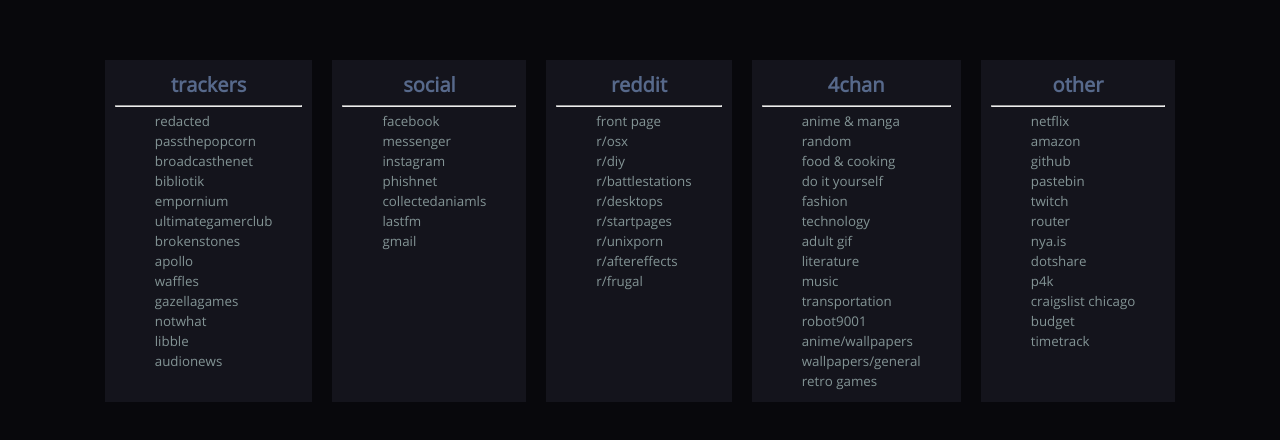
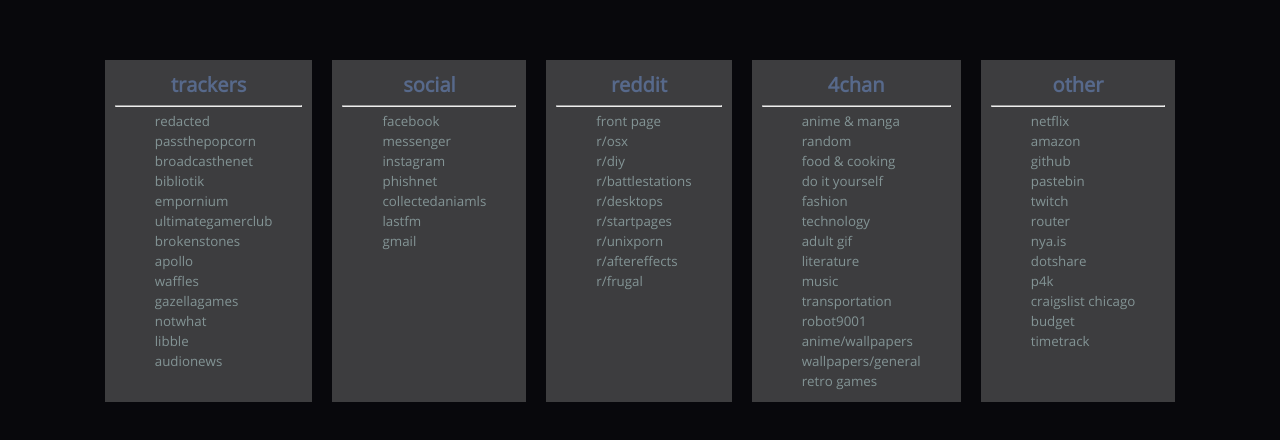
Before and after one commit to WatermelonDriveway/website, a plain HTML site: page startpage.html in a window 1280 px wide. Shown: the part 200-640 px from the top of the page. Drawn offline with Linux system fonts and the light colour scheme.

Commit message:
Update startpage.html

```diff
--- a/startpage.html
+++ b/startpage.html
@@ -40,7 +40,7 @@
 }
 
 #links .box {
-  background-color: #14141c;
+  background-color: #3d3d3f;
   margin: 0px 10px 0px 10px;
   padding: 10px 10px 10px 10px;
 }
```
